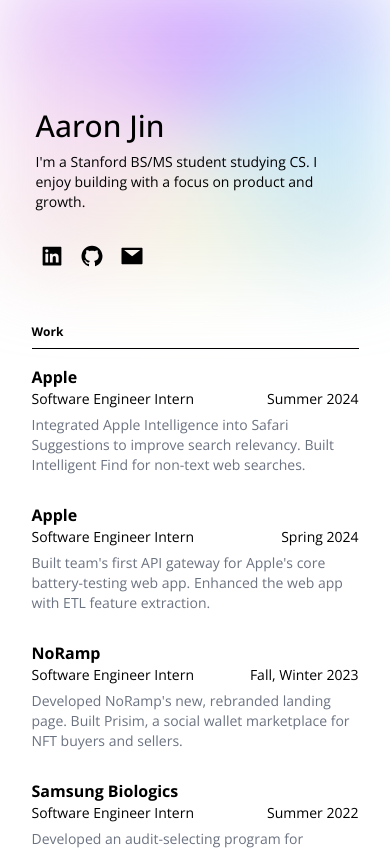
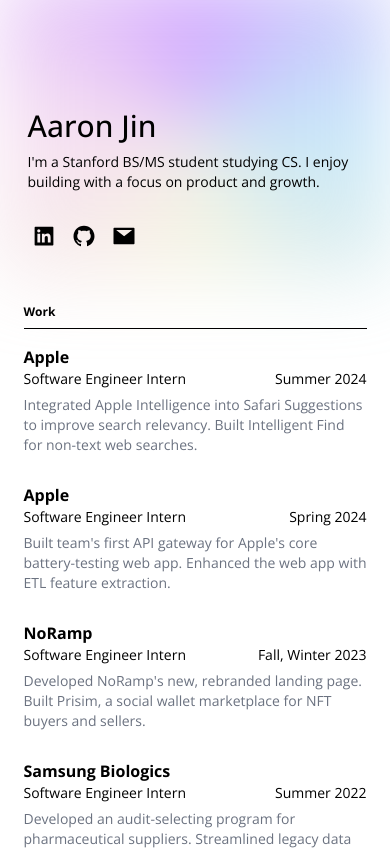
Before and after one commit to aaronkjin/personal, a Next.js app: page / in a window 390 px wide. Shown: the top 850 px of the page. Built offline with nearby package versions, Linux system fonts and the light colour scheme.

Commit message:
smaller margins on phone

```diff
--- a/pages/index.js
+++ b/pages/index.js
@@ -24,7 +24,7 @@ export default function Home() {
       </Head>
 
       {/* Intro */}
-      <div className="w-full mx-auto px-4 sm:px-6 tablet:px-8 tablet:max-w-6xl">
+      <div className="w-full mx-auto px-2 sm:px-6 tablet:px-8 tablet:max-w-6xl">
         <div className="mt-24 p-2">
           <FadeIn delay={50}>
             <h1 className="font-medium text-3xl tablet:text-4xl p-1 tablet:p-2 w-full">
@@ -45,7 +45,7 @@ export default function Home() {
         </div>
       </div>
 
-      <div className="mt-8 mb-16 w-full mx-auto px-4 sm:px-6 tablet:px-8 tablet:max-w-6xl">
+      <div className="mt-8 mb-16 w-full mx-auto px-2 sm:px-6 tablet:px-8 tablet:max-w-6xl">
         <div className="grid grid-cols-1 tablet:grid-cols-2 gap-8">
           {/* Work */}
           <FadeIn delay={200}>
```
